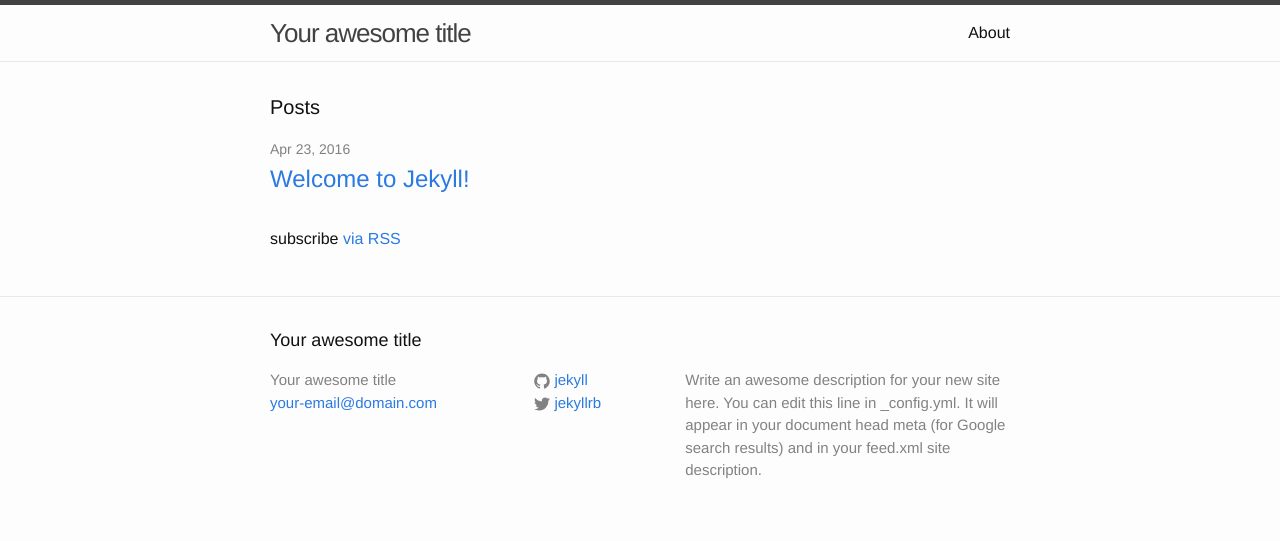
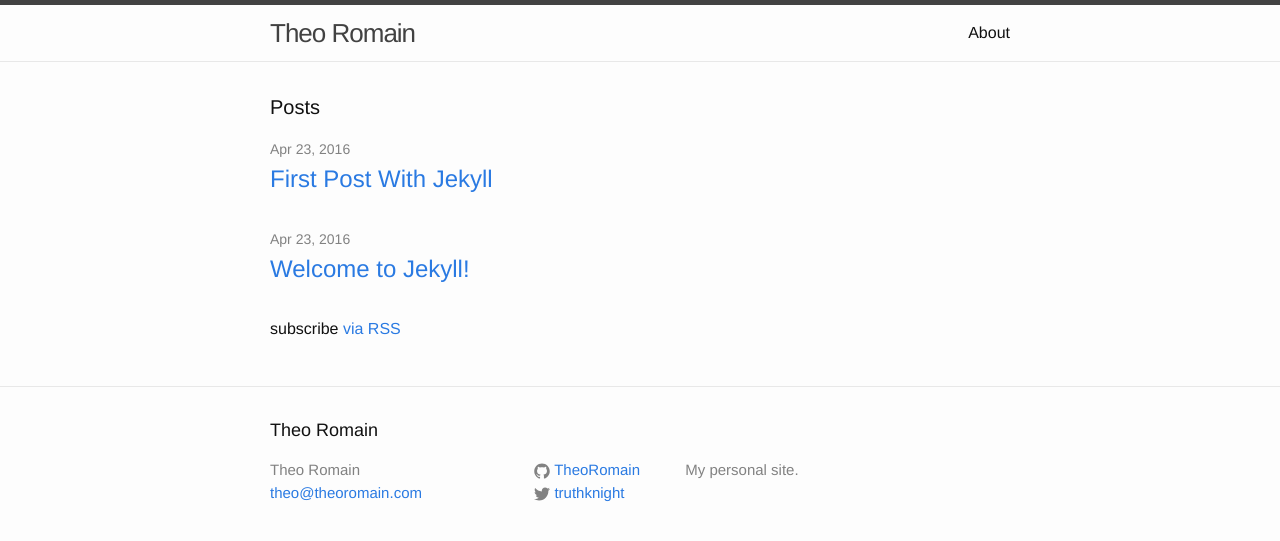
Before and after one commit to TheoRomain/TheoRomain.github.io, a Jekyll site: the page built from index.html, in a window 1280 px wide. Shown: the top 541 px of the page. Built offline with Jekyll 4.4.1, drawn with Linux system fonts in a browser that asks for light colours.

Commit message:
Updating to Jekll

```diff
--- a/_config.yml
+++ b/_config.yml
@@ -6,16 +6,14 @@
 # 'jekyll serve'. If you change this file, please restart the server process.
 
 # Site settings
-title: Your awesome title
-email: your-email@domain.com
+title: Theo Romain
+email: theo@theoromain.com
 description: > # this means to ignore newlines until "baseurl:"
-  Write an awesome description for your new site here. You can edit this
-  line in _config.yml. It will appear in your document head meta (for
-  Google search results) and in your feed.xml site description.
+  My personal site.
 baseurl: "" # the subpath of your site, e.g. /blog
-url: "http://yourdomain.com" # the base hostname & protocol for your site
-twitter_username: jekyllrb
-github_username:  jekyll
+url: "http://theoromain.github.io" # the base hostname & protocol for your site
+twitter_username: truthknight
+github_username:  TheoRomain
 
 # Build settings
 markdown: kramdown
```
Also changed, not shown: _posts/2016-04-22-first-post-with-jekyll.markdown (added, +19 -0 lines).
